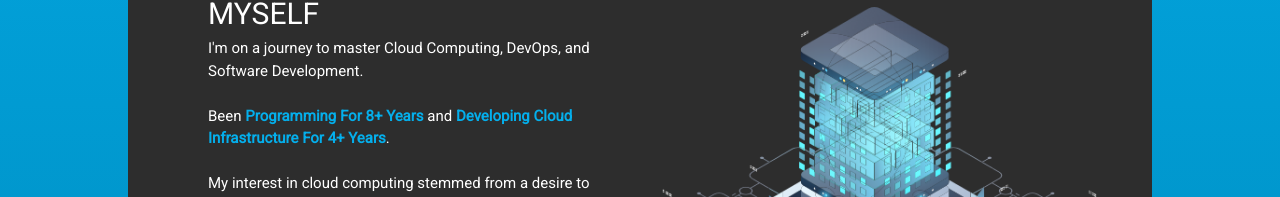
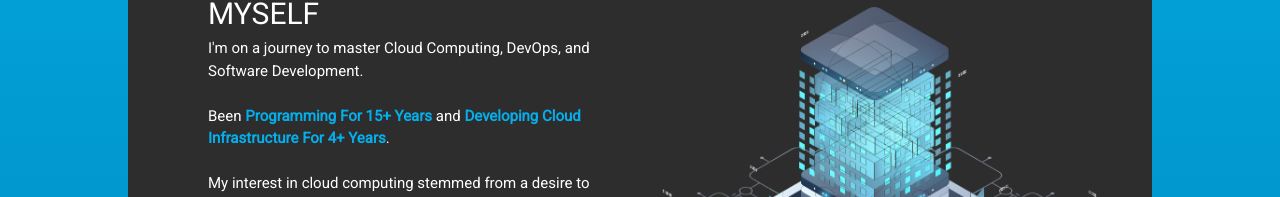
Before and after one commit to christian-deleon/christian-deleon.github.io, a React (Create React App) app: page / in a window 1280 px wide. Shown: the part 490-687 px from the top of the page. Built offline with nearby package versions, Linux system fonts and the light colour scheme.

Commit message:
feat: calculate years of experience and copyright year

```diff
--- a/src/components/footer/index.jsx
+++ b/src/components/footer/index.jsx
@@ -3,11 +3,13 @@ import "./style.css";
 
 class Footer extends Component {
   render() {
+    const currentYear = new Date().getFullYear();
+
     return (
       <section className="footer-block">
         <footer className="container footer-container">
           <h4>
-            Copyright © 2022 CDL
+            Copyright © {currentYear} CDL
             <br />
             <br />
             Designed and Developed by Christian De Leon -{" "}
--- a/src/pages/home/index.jsx
+++ b/src/pages/home/index.jsx
@@ -12,7 +12,15 @@ class Home extends Component {
     skills: getSkills(),
   };
 
+  calculateExperience = (startYear) => {
+    const currentYear = new Date().getFullYear();
+    return currentYear - startYear;
+  };
+
   render() {
+    const programmingYears = this.calculateExperience(2007);
+    const cloudYears = this.calculateExperience(2018);
+
     return (
       <React.Fragment>
         <Hero>
@@ -32,12 +40,13 @@ class Home extends Component {
                 Development.
                 <br />
                 <br />
-                Been <span className="highlight">
-                  programming for 8+ years
+                Been{" "}
+                <span className="highlight">
+                  programming for {programmingYears}+ years
                 </span>{" "}
                 and{" "}
                 <span className="highlight">
-                  developing cloud infrastructure for 4+ years
+                  developing cloud infrastructure for {cloudYears}+ years
                 </span>
                 .
                 <br />
```
